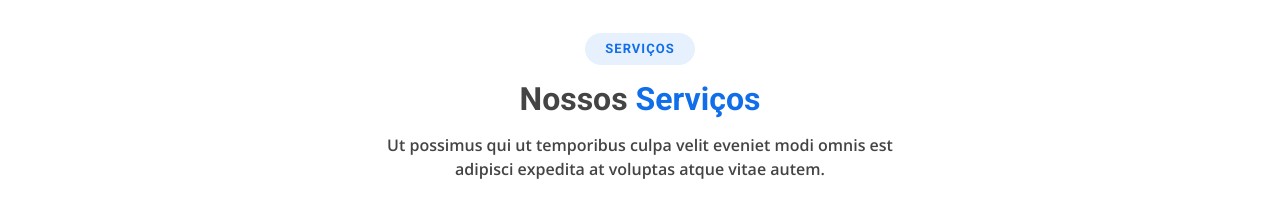
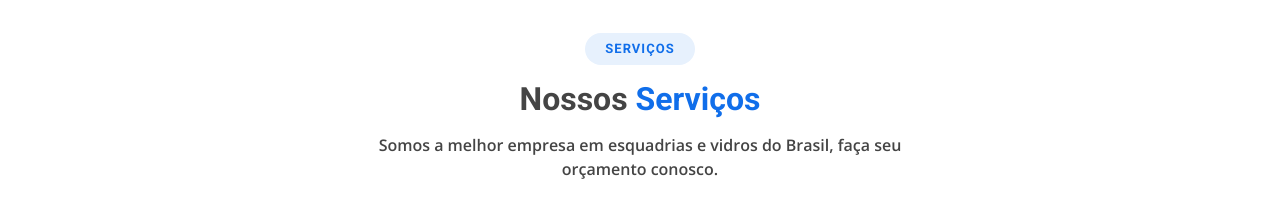
Before and after one commit to germanolira/dinamica-landing-page, a plain HTML site: page index.html in a window 1280 px wide. Shown: the part 1600-1808 px from the top of the page. Drawn offline with nearby package versions, Linux system fonts and the light colour scheme.

Commit message:
features

```diff
--- a/index.html
+++ b/index.html
@@ -368,7 +368,7 @@
         <div class="section-title">
           <h2>Serviços</h2>
           <h3>Nossos <span>Serviços</span></h3>
-          <p>Ut possimus qui ut temporibus culpa velit eveniet modi omnis est adipisci expedita at voluptas atque vitae autem.</p>
+          <p>Somos a melhor empresa em esquadrias e vidros do Brasil, faça seu orçamento conosco.</p>
         </div>
 
         <div class="container" style="display: flex; align-items: center; justify-content: center;">
```
